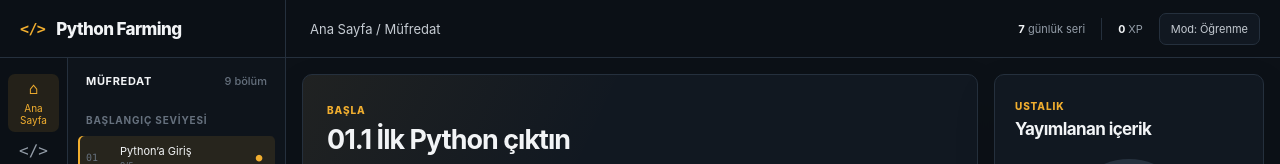
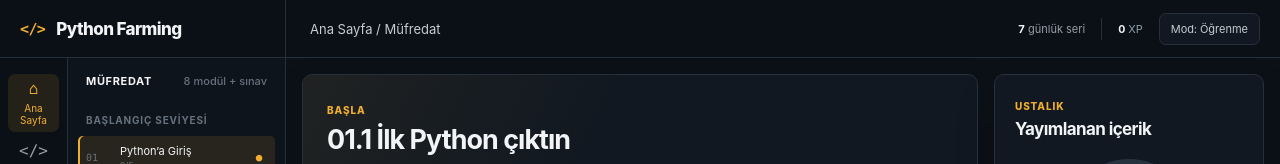
Before and after one commit to Akerem-dev/python-farming, a React (Vite) app: page / in a window 1280 px wide. Shown: the top 164 px of the page. Built offline with nearby package versions, Linux system fonts and the light colour scheme.

Commit message:
feat: separate graduation assessment from core module count

```diff
--- a/src/components/navigation/CurriculumSidebar.tsx
+++ b/src/components/navigation/CurriculumSidebar.tsx
@@ -37,6 +37,8 @@ export function CurriculumSidebar({ compact = false }: CurriculumSidebarProps) {
 
   const currentLesson = catalog?.lessons.find((lesson) => lesson.id === currentLessonId) ?? null;
   const modules = catalog?.levels.flatMap((level) => level.modules) ?? [];
+  const coreModuleCount = modules.filter((module) => module.id !== "beginner-graduation").length;
+  const hasGraduationAssessment = modules.some((module) => module.id === "beginner-graduation");
   const totalLessons = catalog?.lessons.length ?? 0;
   const completedCount = completedLessonIds.filter((lessonId) =>
     catalog?.lessons.some((lesson) => lesson.id === lessonId),
@@ -77,7 +79,9 @@ export function CurriculumSidebar({ compact = false }: CurriculumSidebarProps) {
     <aside className={`${styles.root} ${compact ? styles.compact : ""}`.trim()}>
       <div className={styles.headingRow}>
         <span>Müfredat</span>
-        <span className={styles.count}>{modules.length || 8} bölüm</span>
+        <span className={styles.count}>
+          {coreModuleCount || 8} modül{hasGraduationAssessment ? " + sınav" : ""}
+        </span>
       </div>
 
       <div className={styles.levelLabel}>{catalog?.levels[0]?.title ?? "Başlangıç seviyesi"}</div>
```
